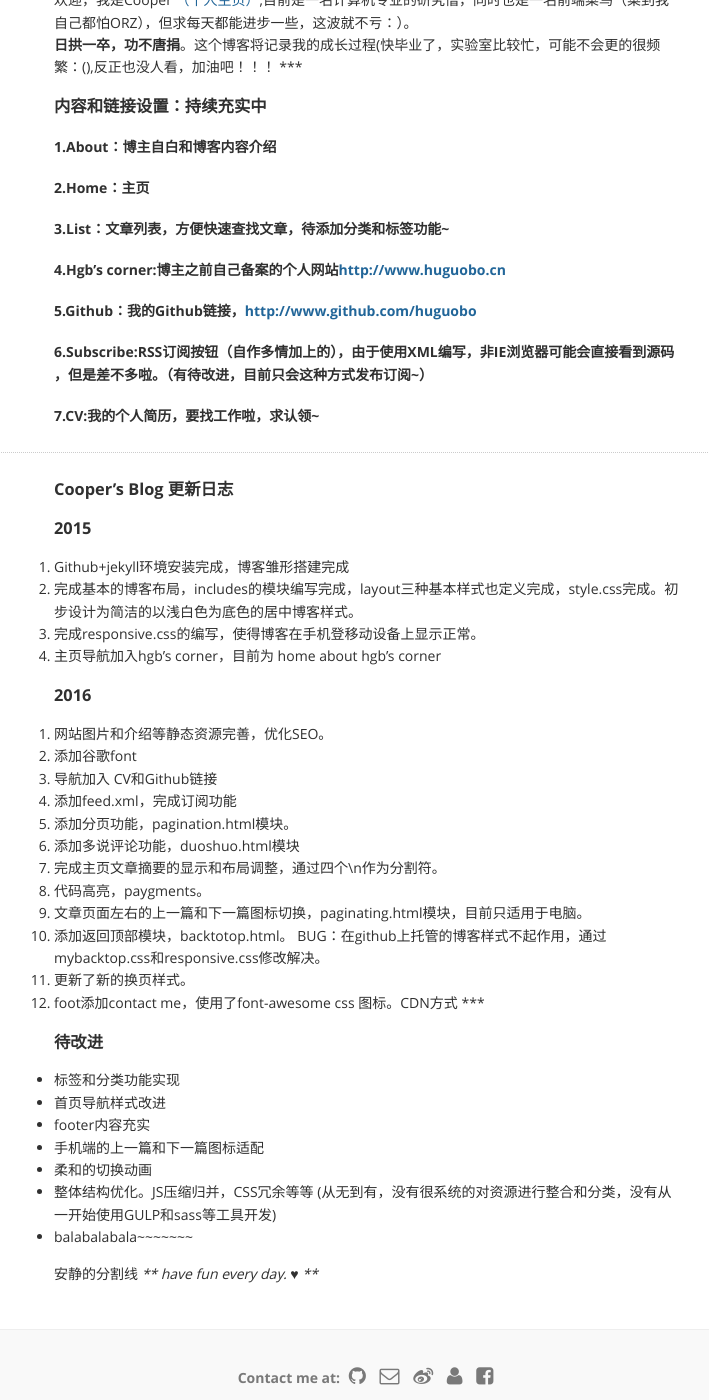
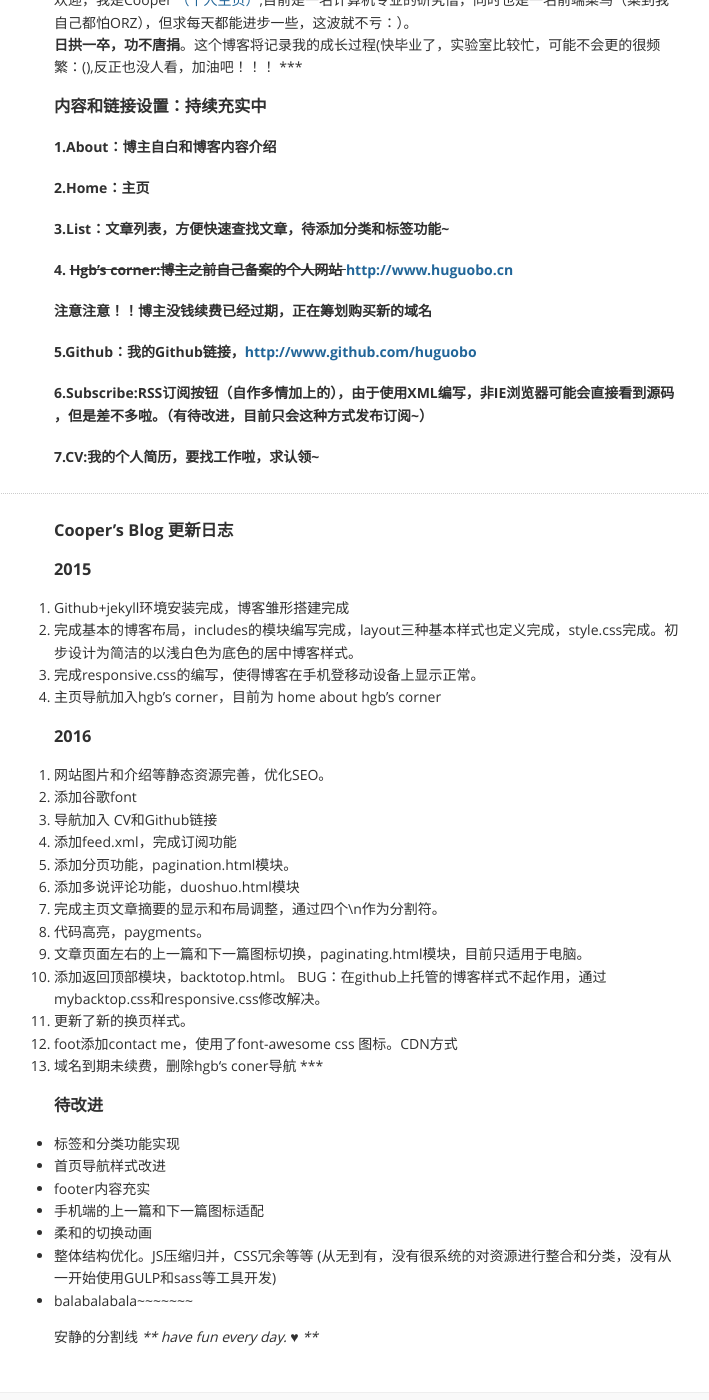
Before and after one commit to huguobo/old-blog, a Jekyll site: the page built from about.md, in a window 1280 px wide and 1400 px high, scrolled down 484 px. Shown: the whole window, without its empty margins (272-981 px from the left). Built offline with Jekyll 4.4.1, drawn with Linux system fonts in a browser that asks for light colours; Markdown is read by kramdown in place of the engine named in the settings.

Commit message:
about changed

```diff
--- a/about.md
+++ b/about.md
@@ -9,7 +9,8 @@
 ####1.About：博主自白和博客内容介绍
 ####2.Home：主页
 ####3.List：文章列表，方便快速查找文章，待添加分类和标签功能~
-####4.Hgb's corner:博主之前自己备案的个人网站[http://www.huguobo.cn](http://www.huguobo.cn "Hgb‘s Corner")
+####4.  <del> Hgb's corner:博主之前自己备案的个人网站 [http://www.huguobo.cn](http://www.huguobo.cn "Hgb‘s Corner")</del>
+**注意注意！！博主没钱续费已经过期，正在筹划购买新的域名**
 ####5.Github：我的Github链接，[http://www.github.com/huguobo](http://www.github.com/huguobo "myGithub")
 ####6.Subscribe:RSS订阅按钮（自作多情加上的），由于使用XML编写，非IE浏览器可能会直接看到源码 ，但是差不多啦。（有待改进，目前只会这种方式发布订阅~）
 ####7.CV:我的个人简历，要找工作啦，求认领~
@@ -39,6 +40,7 @@
  BUG：在github上托管的博客样式不起作用，通过mybacktop.css和responsive.css修改解决。
  11. 更新了新的换页样式。
  12. foot添加contact me，使用了font-awesome css 图标。CDN方式
+ 13. 域名到期未续费，删除hgb‘s coner导航
 ***
 
 ###待改进
```
